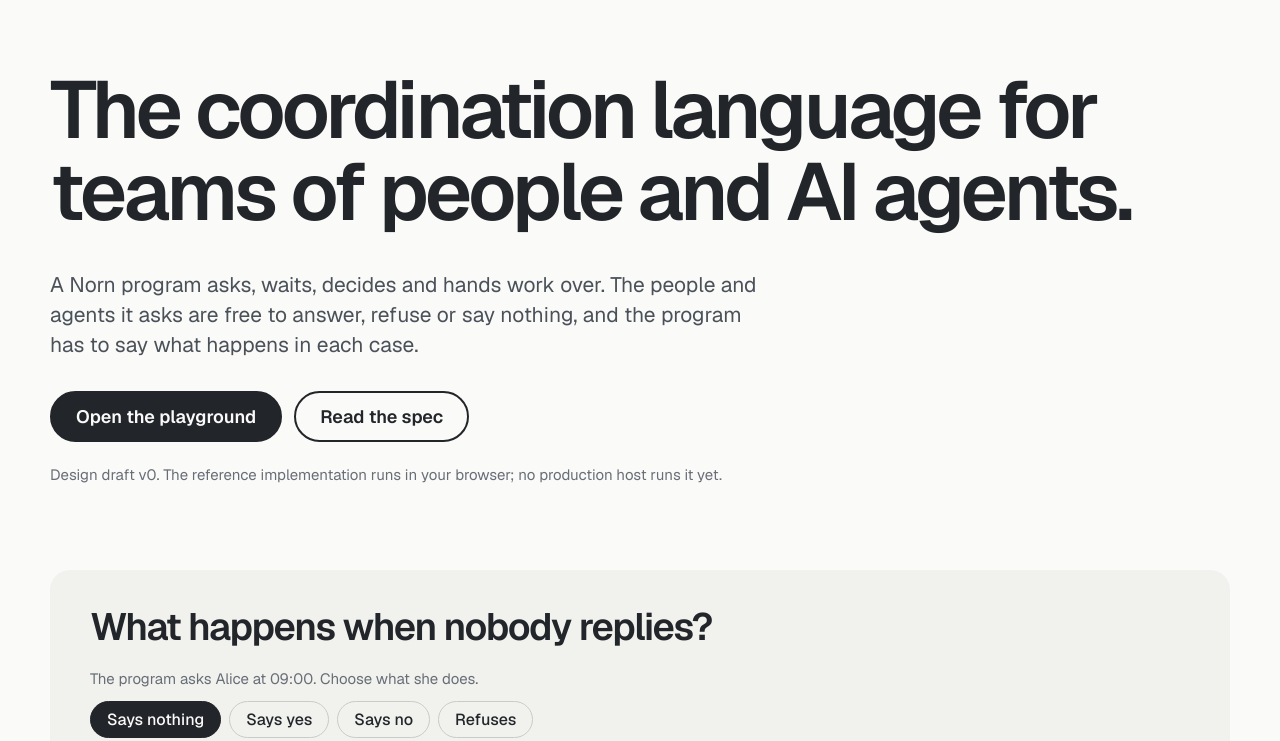
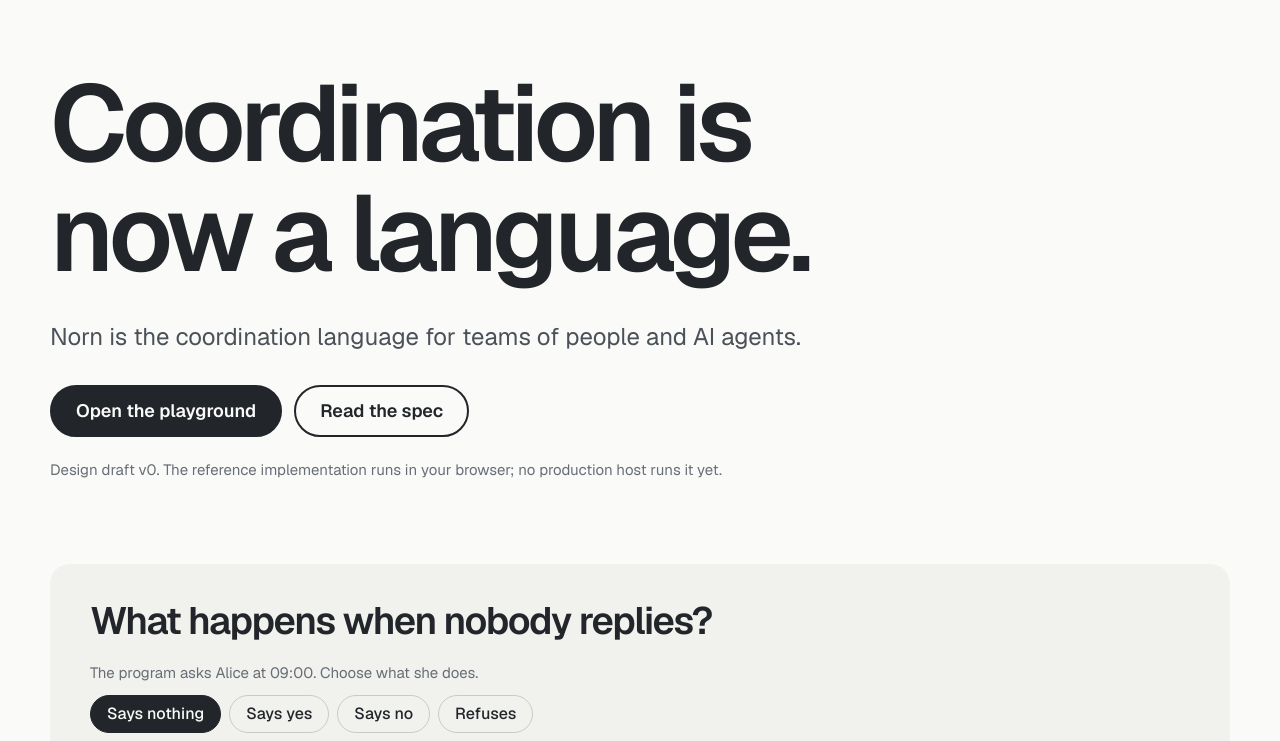
Before and after one commit to norn-lang/norn-lang.github.io, a plain HTML site: page index.html in a window 1280 px wide. Shown: the part 59-800 px from the top of the page. Drawn offline with Linux system fonts and the light colour scheme.

Commit message:
Shorten the opening (#4)
The headline is now one claim, and the paragraph under it one sentence.

Co-authored-by: Claude Fable 5.2 <noreply@anthropic.com>

```diff
--- a/index.html
+++ b/index.html
@@ -71,9 +71,9 @@
   <main id="main">
     <section class="hero">
       <div class="wrap">
-        <h1>The coordination language for teams of people and AI agents.</h1>
+        <h1>Coordination is now a language.</h1>
         <div class="hero-lede">
-          <p>A Norn program asks, waits, decides and hands work over. The people and agents it asks are free to answer, refuse or say nothing, and the program has to say what happens in each case.</p>
+          <p>Norn is the coordination language for teams of people and AI agents.</p>
           <div class="hero-actions">
             <a class="button button-primary" href="/norn/">Open the playground</a>
             <a class="button" href="https://github.com/norn-lang/norn/blob/main/docs/spec.md">Read the spec</a>
--- a/styles.css
+++ b/styles.css
@@ -264,7 +264,7 @@ time {
 
 .hero h1 {
   max-width: 13.5em;
-  font-size: clamp(40px, 6.3vw, 82px);
+  font-size: clamp(44px, 8.4vw, 112px);
   font-weight: 600;
   line-height: 1.02;
   letter-spacing: -0.045em;
@@ -273,8 +273,8 @@ time {
 
 .hero-lede {
   max-width: 34em;
-  margin-top: 36px;
-  font-size: 21px;
+  margin-top: 32px;
+  font-size: 24px;
   line-height: 1.45;
   color: var(--ink-2);
 }
```
Also changed, not shown: src/index.html (+2 -2 lines).
